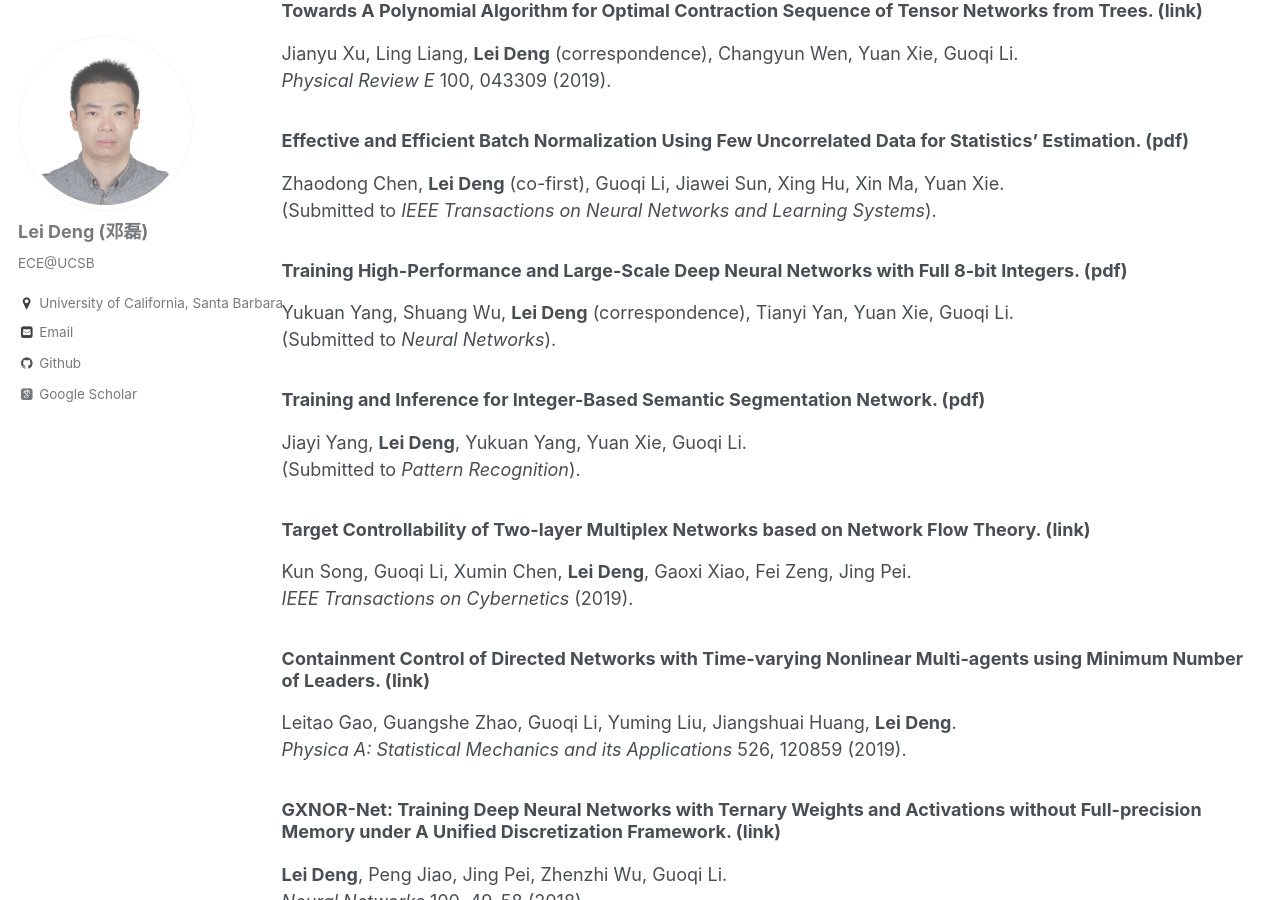
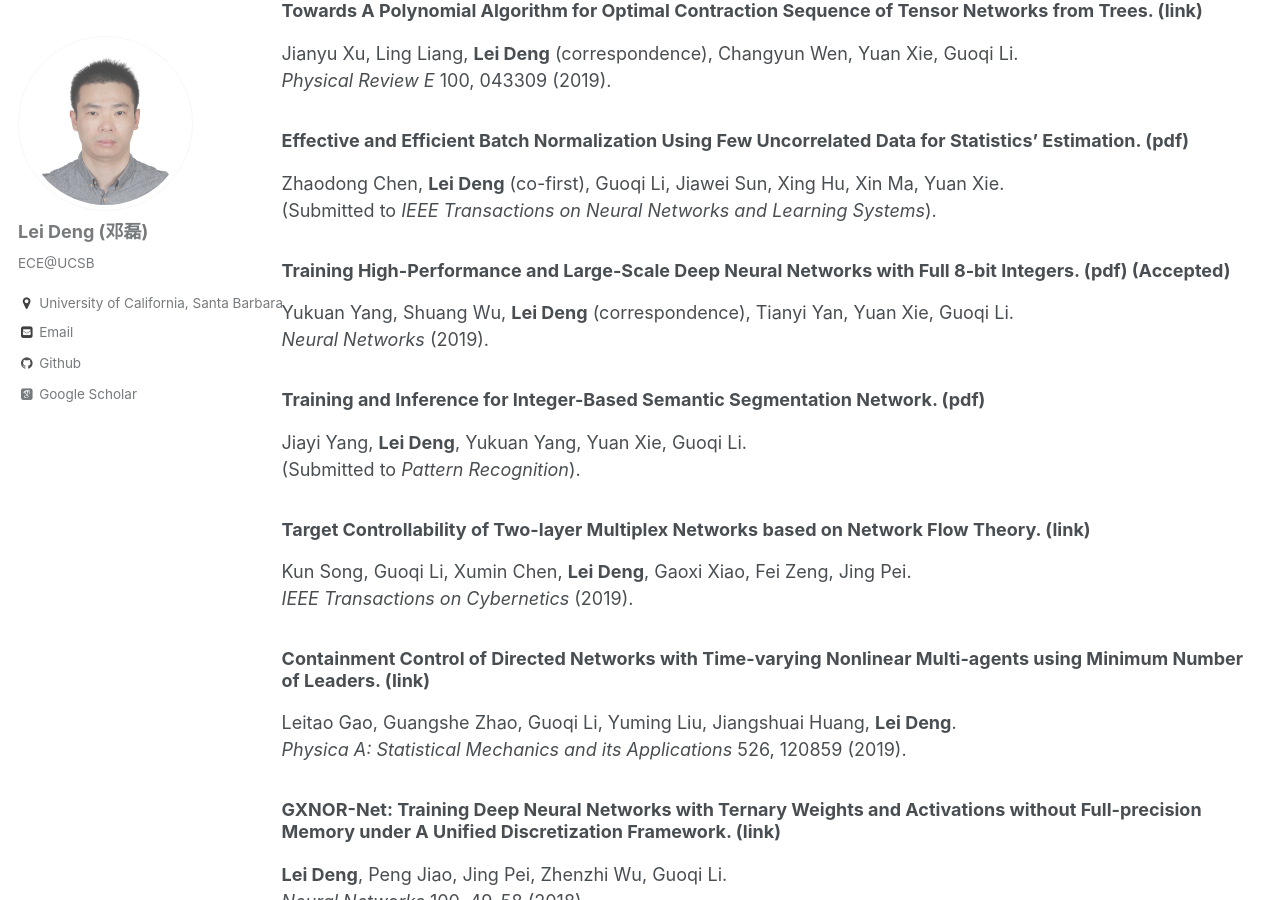
Before and after one commit to dllfei/dllfei.github.io, a Jekyll site: the page built from _pages/publications.md, in a window 1280 px wide and 900 px high, scrolled down 612 px. Built offline with Jekyll 4.4.1, drawn with Linux system fonts in a browser that asks for light colours; some web fonts are replaced.

Commit message:
Update publications.md

```diff
--- a/_pages/publications.md
+++ b/_pages/publications.md
@@ -24,9 +24,9 @@ Jianyu Xu, Ling Liang, **Lei Deng** (correspondence), Changyun Wen, Yuan Xie, Gu
 Zhaodong Chen, **Lei Deng** (co-first), Guoqi Li, Jiawei Sun, Xing Hu, Xin Ma, Yuan Xie. <br />
 (Submitted to *IEEE Transactions on Neural Networks and Learning Systems*).
 
-### Training High-Performance and Large-Scale Deep Neural Networks with Full 8-bit Integers. ([pdf](https://arxiv.org/pdf/1909.02384.pdf)) <br />
+### Training High-Performance and Large-Scale Deep Neural Networks with Full 8-bit Integers. ([pdf](https://arxiv.org/pdf/1909.02384.pdf)) (Accepted) <br />
 Yukuan Yang, Shuang Wu, **Lei Deng** (correspondence), Tianyi Yan, Yuan Xie, Guoqi Li. <br />
-(Submitted to *Neural Networks*).
+*Neural Networks* (2019).
 
 ### Training and Inference for Integer-Based Semantic Segmentation Network. ([pdf](https://jiayiyang.info/files/QFCN.pdf)) <br />
 Jiayi Yang, **Lei Deng**, Yukuan Yang, Yuan Xie, Guoqi Li. <br />
```
